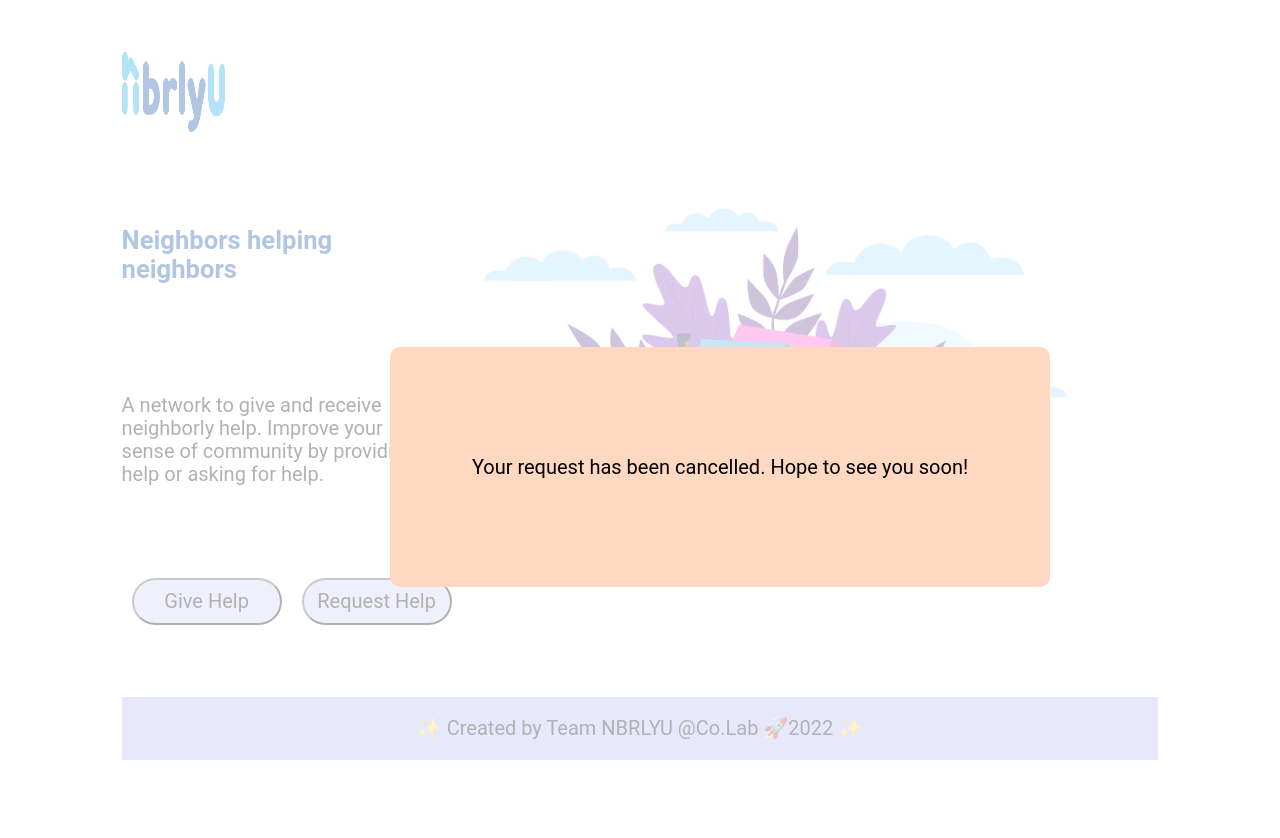
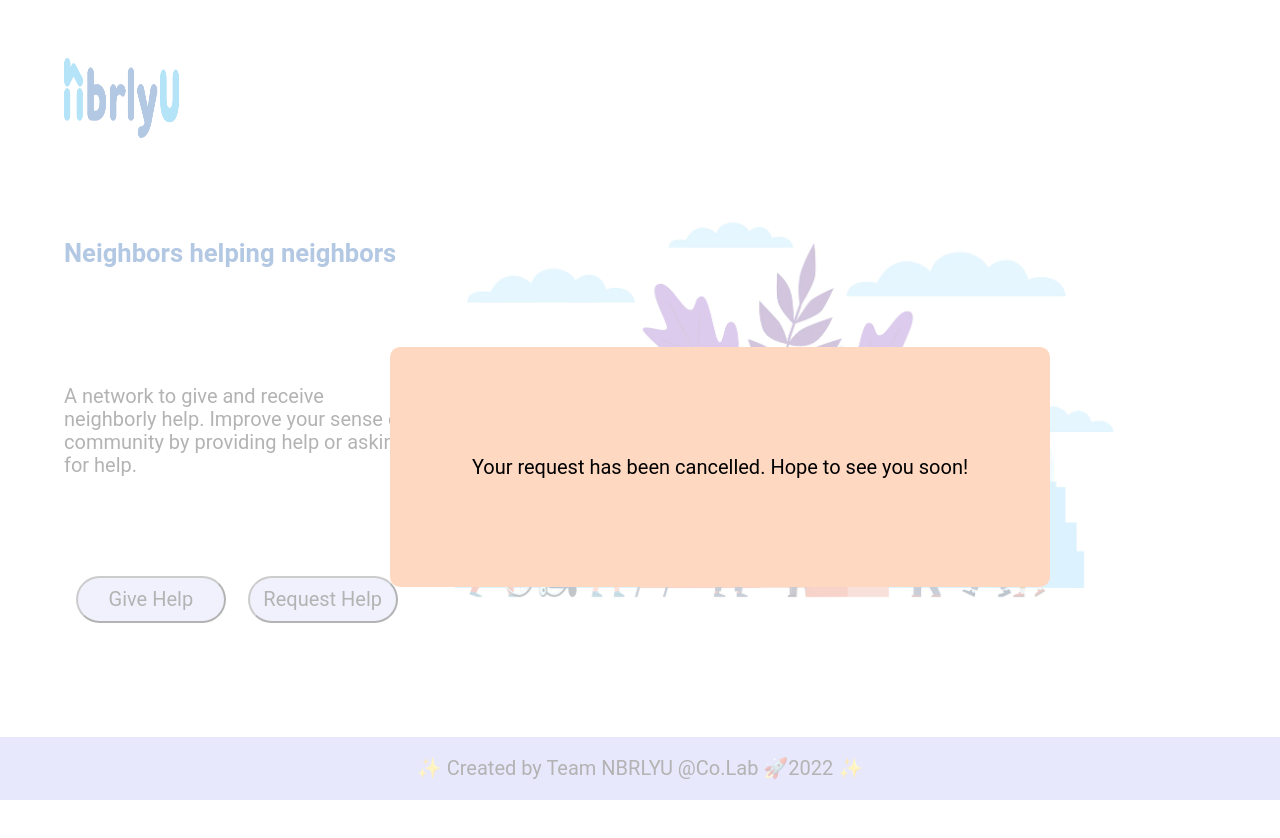
Before and after one commit to Co-Lab-You-Belong-in-Tech/NBRLYU, a React (Create React App) app: page /Cancel in a window 1280 px wide. Shown: the top 838 px of the page. Before the commit the page ends 800 px from the top, so only its background shows below. Built offline with nearby package versions, Linux system fonts and the light colour scheme.

Commit message:
fixed fotter appearance

```diff
--- a/src/pages/Cancel.js
+++ b/src/pages/Cancel.js
@@ -1,14 +1,16 @@
 import Home from "./Home";
 function Cancel() {
   return (
-    <div className="wrapper">
+    <>
       <div className="home-wrapper">
         <Home />
       </div>
-      <div className="cancel-msg">
-        <p>Your request has been cancelled. Hope to see you soon!</p>
+      <div className="wrapper">
+        <div className="cancel-msg">
+          <p>Your request has been cancelled. Hope to see you soon!</p>
+        </div>
       </div>
-    </div>
+    </>
   );
 }
 export default Cancel;
--- a/src/pages/Home.js
+++ b/src/pages/Home.js
@@ -15,14 +15,15 @@ function Home() {
   };
 
   return (
+    <div className="page-wrapper">
       <div className="wrapper">
         <Header />
         <div className="main-container">
           <div className="text-box">
             <h1>Neighbors helping neighbors</h1>
             <p>
-            A network to give and receive neighborly help. Improve your sense of
-            community by providing help or asking for help.
+              A network to give and receive neighborly help. Improve your sense
+              of community by providing help or asking for help.
             </p>
             <div className="button-box">
               <button className="button" onClick={handleProvide}>
@@ -41,6 +42,7 @@ function Home() {
             />
           </div>
         </div>
+      </div>
       <Footer />
     </div>
   );
```
Lines whose indentation alone changed are shown as unchanged.
